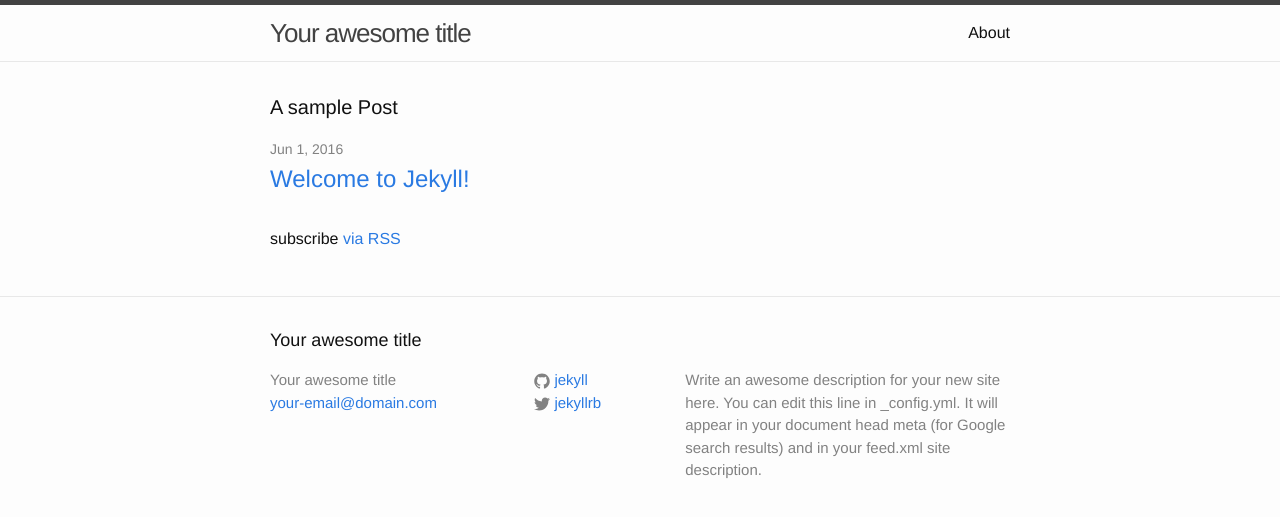
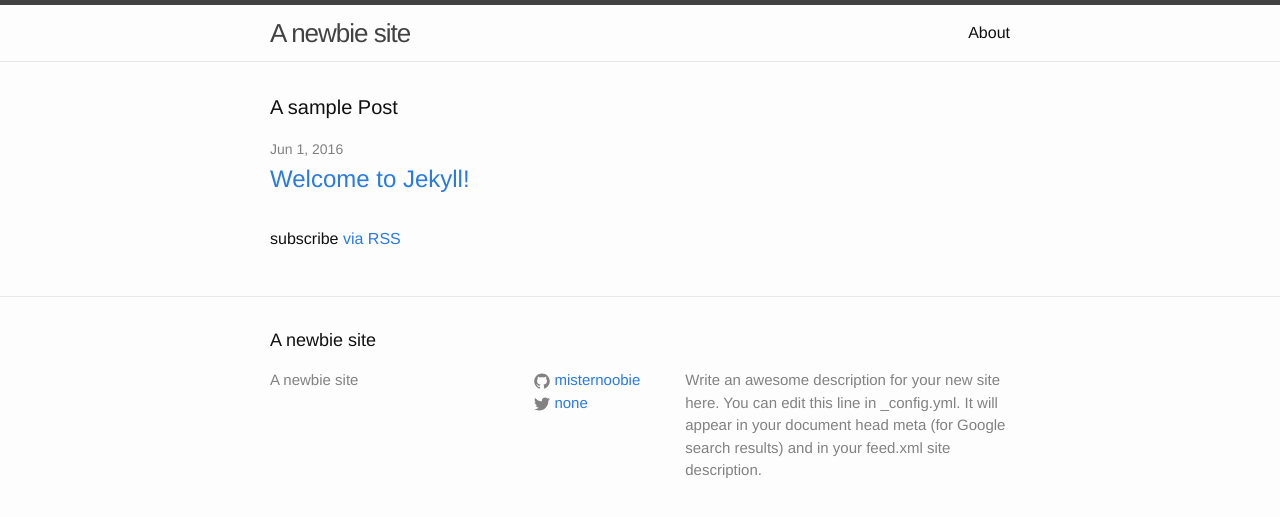
Before and after one commit to misternoobie/misternoobie.github.io, a Jekyll site: the page built from index.html, in a window 1280 px wide. Shown: the top 517 px of the page. Built offline with Jekyll 4.4.1, drawn with Linux system fonts in a browser that asks for light colours.

Commit message:
information change

```diff
--- a/_config.yml
+++ b/_config.yml
@@ -6,16 +6,20 @@
 # 'jekyll serve'. If you change this file, please restart the server process.
 
 # Site settings
-title: Your awesome title
-email: your-email@domain.com
+title: A newbie site
+PSN: misternoobie
+Steam: misternoobie1
+Battle.net: misternoobie 1466
+Youtube: https://www.youtube.com/user/reinventyourexit01
+#email: your-email@domain.com
 description: > # this means to ignore newlines until "baseurl:"
   Write an awesome description for your new site here. You can edit this
   line in _config.yml. It will appear in your document head meta (for
   Google search results) and in your feed.xml site description.
 baseurl: "" # the subpath of your site, e.g. /blog
-url: "http://yourdomain.com" # the base hostname & protocol for your site
-twitter_username: jekyllrb
-github_username:  jekyll
+url: "http://misternoobie.com" # the base hostname & protocol for your site
+twitter_username: none
+github_username:  misternoobie
 
 # Build settings
 markdown: kramdown
```
